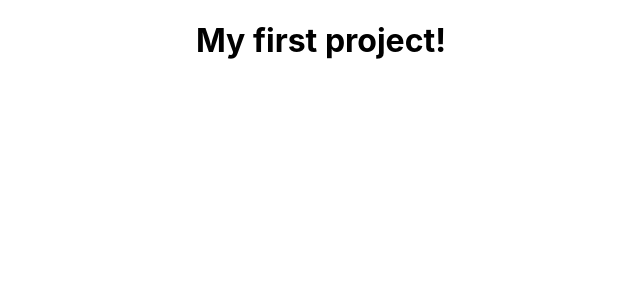
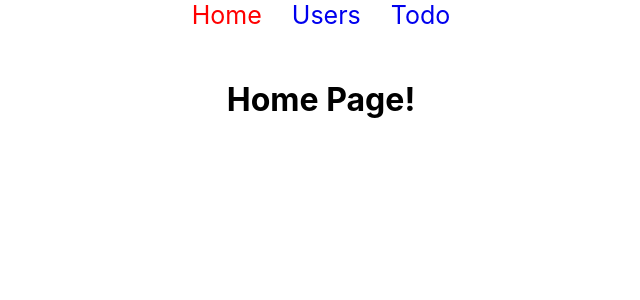
Before and after one commit to ArsenVasylynchukCoda/react_study, a React (Create React App) app: page / in a window 1280 px wide. Shown: the top 300 px of the page, without its empty margins (319-959 px from the left). Built offline with nearby package versions, Linux system fonts and the light colour scheme.

Commit message:
routes is done

```diff
--- a/src/App.js
+++ b/src/App.js
@@ -4,20 +4,25 @@ import Users from './components/Users/Users';
 import Form from './components/Form/Form';
 import Todo from './components/Todo/Todo';
 import { Routes, Route } from 'react-router-dom';
-import HomePage from './pages/HomePage';
+import HomePage from './pages/HomePage/HomePage';
+import UsersPage from './pages/UsersPage/UsersPage';
+import Navigation from './components/Navigation/Navigation';
+import UserPage from './pages/UserPage/UserPage';
+import NotFoundPage from './pages/NotFoundPage/NotFoundPage';
+import { Navigate } from 'react-router-dom';
 
 function App() {
   return (
     <div className='App'>
+      <Navigation />
       <Routes>
         <Route path='/' element={<HomePage />} />
-        <Route path="/users" element={<Users />} />
+        <Route path="/users" element={<UsersPage/>}>
+          <Route path="/users/:id" element={<UserPage />}/>
+        </Route>
         <Route path='/todo' element={<Todo/>} />
-        {/* <Route path="/users" element={<UsersPage />}>
-          <Route path="/users/:id" element={<User />} />
-        </Route> */}
-        {/* <Route path="/not-found" element={<NotFoundPage />} /> */}
-        {/* <Route path="*" element={<Navigate to="/not-found" />} /> */}
+        <Route path="/not-found" element={<NotFoundPage />} />
+        <Route path="*" element={<Navigate to="/not-found" />} />
       </Routes>
     </div >
   );
--- /dev/null
+++ b/src/components/Navigation/Navigation.css
@@ -0,0 +1,15 @@
+.navigation {
+    display: flex;
+    gap: 30px;
+    margin-bottom: 50px;
+    justify-content: center;
+}
+
+.navigation a {
+    font-size: 25px;
+    text-decoration: none;
+}
+
+.navigation a.active {
+    color: #ff0000;
+}
--- /dev/null
+++ b/src/components/Navigation/Navigation.jsx
@@ -0,0 +1,14 @@
+import { NavLink } from "react-router-dom"
+import './Navigation.css'
+
+function Navigation () {
+    return (
+        <nav className="navigation">
+            <NavLink className={({isActive}) => isActive ? 'active' : null} to='/'>Home</NavLink>
+            <NavLink to='/users'>Users</NavLink>
+            <NavLink to='/todo'>Todo</NavLink>
+        </nav>
+    )
+}
+
+export default Navigation
--- a/src/pages/HomePage.jsx
+++ b/src/pages/HomePage/HomePage.jsx
@@ -1,6 +1,6 @@
 function HomePage () {
     return (
-        <h1>My first project!</h1>
+        <h1 className="home-title">Home Page!</h1>
     )
 }
 
--- /dev/null
+++ b/src/pages/NotFoundPage/NotFoundPage.jsx
@@ -0,0 +1,7 @@
+function NotFoundPage () {
+    return (
+        <h1 style={{color: 'red'}}>Page Not Found!</h1>
+    )
+}
+
+export default NotFoundPage
--- /dev/null
+++ b/src/pages/UserPage/UserPage.css
@@ -0,0 +1,7 @@
+.user {
+    margin-top: 70px;
+}
+
+.information__text {
+    font-size: 20px;
+}
--- /dev/null
+++ b/src/pages/UserPage/UserPage.jsx
@@ -0,0 +1,36 @@
+import { useEffect, useState } from "react"
+import { useParams } from "react-router-dom"
+import Post from "../../components/Post/Post"
+import './UserPage.css'
+
+function UserPage() {
+    const { id } = useParams()
+    const [user, setUser] = useState(null)
+
+    useEffect(() => {
+        fetch(`https://jsonplaceholder.typicode.com/users/${id}`)
+            .then(response => response.json())
+            .then(setUser);
+    }, [id])
+
+    console.log(user)
+
+    return (
+        <div className="user">
+            {user ? (
+                <>
+                    <div className="information">
+                        <p className="information__text">Name : <span></span> {user.name}</p>
+                        <p className="information__text">User name : <span>{user.username}</span></p>
+                        <p className="information__text">E-mail : <span>{user.email}</span></p>
+                        <p className="information__text">Phone : <span>{user.phone}</span></p>
+                        <h2 className="information__title">Posts & Comments</h2>
+                        <Post userId={user.id} />
+                    </div>
+                </>
+            ) : null}
+        </div>
+    )
+}
+
+export default UserPage
--- /dev/null
+++ b/src/pages/UsersPage/UsersPage.css
@@ -0,0 +1,21 @@
+.users__block {
+    display: flex;
+    flex-direction: column;
+    gap: 15px;
+}
+
+.users__item {
+    display: flex;
+    gap: 10px;
+    justify-content: center;
+}
+
+.users__item-name {
+    font-size: 25px;
+}
+
+.users__item-detail {
+    font-size: 25px;
+    color: grey;
+    text-decoration: none;
+}
--- /dev/null
+++ b/src/pages/UsersPage/UsersPage.jsx
@@ -0,0 +1,29 @@
+import { useEffect, useState } from "react";
+import { Link, Outlet } from "react-router-dom";
+import './UsersPage.css'
+
+function UsersPage() {
+    const [users, setUsers] = useState([])
+
+    useEffect(() => {
+        fetch('https://jsonplaceholder.typicode.com/users')
+            .then(response => response.json())
+            .then(setUsers)
+    }, [])
+
+    return (
+        <div className="users">
+            <div className="users__block">
+                {users && users.map(user => {
+                    return <div className="users__item">
+                        <span className="users__item-name">{user.name}</span>
+                        <Link className="users__item-detail" to={`${user.id}`}>Detail</Link>
+                    </div>
+                })}
+            </div>
+            <Outlet />
+        </div>
+    )
+}
+
+export default UsersPage
```
